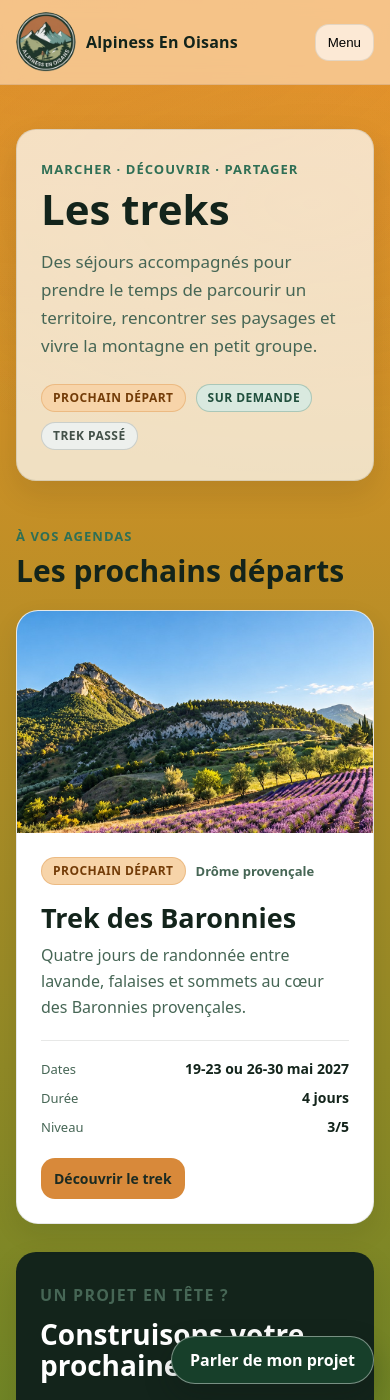
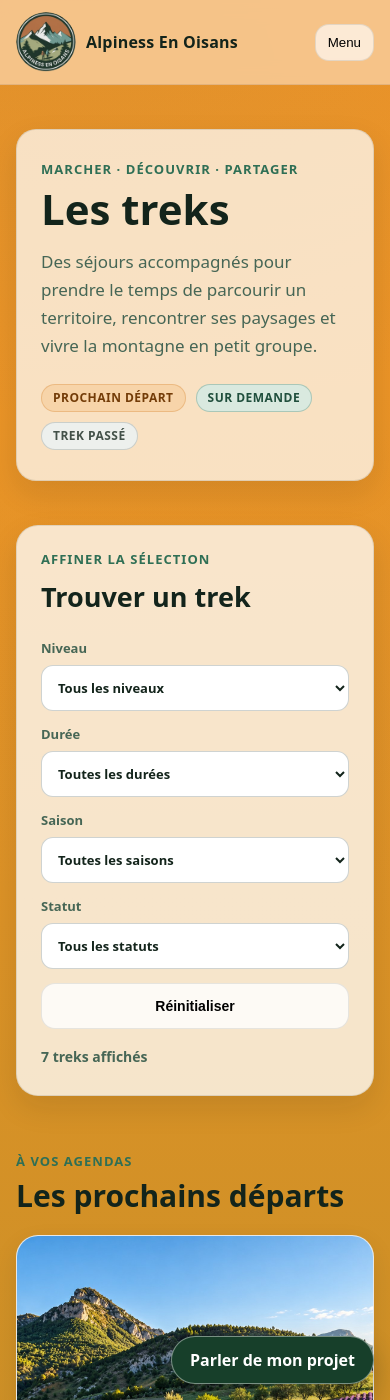
Before and after one commit to cleeve007/site_alpiness, a Jekyll site: the page built from treks/index.html, in a window 390 px wide and 1400 px high. Built offline with Jekyll 4.4.1, drawn with Linux system fonts in a browser that asks for light colours; some of the changed text lies outside the part shown.

Commit message:
Créer le catalogue complet des treks

```diff
--- a/_includes/trek-card.html
+++ b/_includes/trek-card.html
@@ -1,19 +1,10 @@
 {% assign trek = include.trek %}
-{% case trek.status %}
-  {% when "upcoming" %}
-    {% assign card_cta = "Découvrir le trek" %}
-    {% assign card_url = trek.url %}
-  {% when "on-request" %}
-    {% assign card_cta = "Parler de ce trek" %}
-    {% assign card_url = "/contact" %}
-  {% else %}
-    {% assign card_cta = "Organiser un trek similaire" %}
-    {% assign card_url = "/contact" %}
-{% endcase %}
+{% assign card_cta = "Découvrir le trek" %}
+{% assign card_url = trek.url %}
 {% if trek.card_cta %}{% assign card_cta = trek.card_cta %}{% endif %}
 {% if trek.card_url %}{% assign card_url = trek.card_url %}{% endif %}
 
-<article class="trek-card trek-card--{{ trek.status | default: 'past' }}">
+<article class="trek-card trek-card--{{ trek.status | default: 'past' }}" data-trek-card data-status="{{ trek.status | default: 'past' }}" data-level="{{ trek.filter_level | default: trek.level | default: 'unknown' }}" data-duration="{{ trek.duration_days | default: 'unknown' }}" data-season="{{ trek.season | default: 'unknown' }}">
   {% if trek.hero.image %}
     <a class="trek-card-media" href="{{ trek.url | relative_url }}" aria-label="Découvrir {{ trek.title }}">
       <img src="{{ trek.hero.image | relative_url }}" alt="{{ trek.hero.alt | default: trek.title }}" loading="lazy">
@@ -29,11 +20,12 @@
     <h3><a href="{{ trek.url | relative_url }}">{{ trek.title }}</a></h3>
     {% if trek.card_summary %}<p>{{ trek.card_summary }}</p>{% elsif trek.summary %}<p>{{ trek.summary }}</p>{% endif %}
 
-    {% if trek.card_date or trek.duration or trek.level %}
+    {% if trek.card_date or trek.duration or trek.level or trek.level_label or trek.card_price %}
       <ul class="trek-card-meta" aria-label="Informations principales">
-        {% if trek.card_date %}<li><span>Dates</span><strong>{{ trek.card_date }}</strong></li>{% endif %}
         {% if trek.duration %}<li><span>Durée</span><strong>{{ trek.duration }}</strong></li>{% endif %}
-        {% if trek.level %}<li><span>Niveau</span><strong>{{ trek.level }}/5</strong></li>{% endif %}
+        {% if trek.level %}<li><span>Niveau</span><strong>{{ trek.level }}/5</strong></li>{% elsif trek.level_label %}<li><span>Niveau</span><strong>{{ trek.level_label }}</strong></li>{% endif %}
+        {% if trek.card_date %}<li><span>Prochaine date</span><strong>{{ trek.card_date }}</strong></li>{% endif %}
+        {% if trek.card_price %}<li><span>Prix</span><strong>{{ trek.card_price }}</strong></li>{% endif %}
       </ul>
     {% endif %}
 
--- a/assets/css/styles.css
+++ b/assets/css/styles.css
@@ -199,6 +199,113 @@
 
 .trek-catalogue-cta {
     margin-top: 54px;
+}
+
+.trek-filters {
+    margin: 0 0 56px;
+    padding: clamp(24px, 4vw, 38px);
+    border: 1px solid var(--line);
+    border-radius: 22px;
+    background: rgba(255,255,255,.76);
+    box-shadow: var(--shadow);
+}
+
+.trek-filters-heading h2 {
+    margin: 0 0 24px;
+    font-size: clamp(27px, 3vw, 38px);
+}
+
+.trek-filter-form {
+    display: grid;
+    grid-template-columns: repeat(4, minmax(0, 1fr)) auto;
+    align-items: end;
+    gap: 14px;
+}
+
+.trek-filter-form label {
+    display: grid;
+    gap: 8px;
+    color: var(--muted);
+    font-size: 13px;
+    font-weight: 850;
+}
+
+.trek-filter-form select {
+    width: 100%;
+    min-height: 46px;
+    padding: 10px 38px 10px 12px;
+    border: 1px solid rgba(19,36,27,.2);
+    border-radius: 12px;
+    background: #fff;
+    color: var(--text);
+    font: inherit;
+}
+
+.trek-filter-form select:focus-visible {
+    outline: 3px solid rgba(47,111,85,.28);
+    outline-offset: 2px;
+}
+
+.trek-filter-reset {
+    min-height: 46px;
+}
+
+.trek-filter-summary {
+    min-height: 24px;
+    margin: 18px 0 0;
+    color: var(--muted);
+    font-size: 14px;
+    font-weight: 750;
+}
+
+.trek-card[hidden],
+.trek-catalogue-section[hidden] {
+    display: none;
+}
+
+.trek-group-empty,
+.trek-filter-empty {
+    padding: 26px;
+    border: 1px dashed rgba(19,36,27,.22);
+    border-radius: 18px;
+    background: rgba(255,255,255,.5);
+    color: var(--muted);
+}
+
+.trek-group-empty p,
+.trek-filter-empty {
+    margin: 0;
+}
+
+.trek-group-empty a {
+    display: inline-flex;
+    margin-top: 12px;
+    color: var(--accent2);
+    font-weight: 900;
+}
+
+.trek-filter-empty {
+    margin-top: 32px;
+}
+
+@media (max-width: 1000px) {
+    .trek-filter-form {
+        grid-template-columns: repeat(2, minmax(0, 1fr));
+    }
+
+    .trek-filter-reset {
+        justify-self: start;
+    }
+}
+
+@media (max-width: 620px) {
+    .trek-filter-form {
+        grid-template-columns: 1fr;
+    }
+
+    .trek-filter-reset {
+        width: 100%;
+    }
 }
 
 .trip-detail {
--- a/assets/js/main.js
+++ b/assets/js/main.js
@@ -66,7 +66,7 @@ function setupActiveNav() {
         "preparation-physique-trek": "preparer-un-objectif",
         "observation-marmottes": "decouverte-du-patrimoine",
     };
-    const navPage = parentPages[currentPage] || currentPage;
+    const navPage = window.location.pathname.startsWith("/treks/") ? "treks" : (parentPages[currentPage] || currentPage);
     if (currentPage === "contact") document.body.classList.add("is-contact-page");
     document.querySelectorAll(".nav-list a[href]").forEach((link) => {
         const href = link.getAttribute("href");
@@ -76,10 +76,49 @@ function setupActiveNav() {
     });
 }
 
+function setupTrekFilters() {
+    const form = document.querySelector("#trek-filter-form");
+    if (!form) return;
+
+    const cards = [...document.querySelectorAll("[data-trek-card]")];
+    const groups = [...document.querySelectorAll("[data-trek-group]")];
+    const summary = document.querySelector("#trek-filter-summary");
+    const empty = document.querySelector("#trek-filter-empty");
+
+    const applyFilters = () => {
+        const values = Object.fromEntries(new FormData(form).entries());
+        let visibleCount = 0;
+
+        cards.forEach((card) => {
+            const matches = ["level", "duration", "season", "status"].every((key) => !values[key] || card.dataset[key] === values[key]);
+            card.hidden = !matches;
+            if (matches) visibleCount += 1;
+        });
+
+        groups.forEach((group) => {
+            const groupCards = [...group.querySelectorAll("[data-trek-card]")];
+            if (groupCards.length) {
+                group.hidden = !groupCards.some((card) => !card.hidden);
+                return;
+            }
+            const otherFiltersActive = values.level || values.duration || values.season;
+            group.hidden = Boolean(otherFiltersActive) || Boolean(values.status && values.status !== group.dataset.trekGroup);
+        });
+
+        if (summary) summary.textContent = `${visibleCount} trek${visibleCount > 1 ? "s" : ""} affiché${visibleCount > 1 ? "s" : ""}`;
+        if (empty) empty.hidden = visibleCount > 0 || groups.some((group) => !group.hidden && !group.querySelector("[data-trek-card]"));
+    };
+
+    form.addEventListener("change", applyFilters);
+    form.addEventListener("reset", () => window.setTimeout(applyFilters, 0));
+    applyFilters();
+}
+
 (async () => {
     await injectPartial("#header-slot", "/partials/header.html");
     await injectPartial("#footer-slot", "/partials/footer.html");
     setupNav();
     setupActiveNav();
     setupFooterYear();
+    setupTrekFilters();
 })();
--- a/treks/index.html
+++ b/treks/index.html
@@ -32,41 +32,73 @@ permalink: /treks/
     {% assign requested_treks = sorted_treks | where: "status", "on-request" %}
     {% assign past_treks = sorted_treks | where: "status", "past" %}
 
-    {% if upcoming_treks.size > 0 %}
-      <section class="trek-catalogue-section" id="prochains-departs" aria-labelledby="treks-upcoming-title">
+    <section class="trek-filters" aria-labelledby="trek-filters-title">
+      <div class="trek-filters-heading">
+        <p class="trip-section-kicker">Affiner la sélection</p>
+        <h2 id="trek-filters-title">Trouver un trek</h2>
+      </div>
+      <form class="trek-filter-form" id="trek-filter-form">
+        <label>Niveau
+          <select name="level">
+            <option value="">Tous les niveaux</option>
+            <option value="3">Niveau 3/5</option>
+            <option value="mixed">Niveaux variables</option>
+            <option value="unknown">À confirmer</option>
+          </select>
+        </label>
+        <label>Durée
+          <select name="duration">
+            <option value="">Toutes les durées</option>
+            <option value="4">4 jours</option>
+            <option value="5">5 jours</option>
+            <option value="6">6 jours</option>
+          </select>
+        </label>
+        <label>Saison
+          <select name="season">
+            <option value="">Toutes les saisons</option>
+            <option value="spring">Printemps</option>
+            <option value="autumn">Automne</option>
+          </select>
+        </label>
+        <label>Statut
+          <select name="status">
+            <option value="">Tous les statuts</option>
+            <option value="upcoming">Prochain départ</option>
+            <option value="on-request">Sur demande</option>
+            <option value="past">Trek passé</option>
+          </select>
+        </label>
+        <button class="btn trek-filter-reset" type="reset">Réinitialiser</button>
+      </form>
+      <p class="trek-filter-summary" id="trek-filter-summary" aria-live="polite"></p>
+    </section>
+
+      <section class="trek-catalogue-section" id="prochains-departs" data-trek-group="upcoming" aria-labelledby="treks-upcoming-title">
         <div class="trek-catalogue-heading">
           <p class="trip-section-kicker">À vos agendas</p>
           <h2 id="treks-upcoming-title">Les prochains départs</h2>
         </div>
-        <div class="trek-card-grid">
-          {% for trek in upcoming_treks %}{% include trek-card.html trek=trek %}{% endfor %}
-        </div>
+        {% if upcoming_treks.size > 0 %}<div class="trek-card-grid">{% for trek in upcoming_treks %}{% include trek-card.html trek=trek %}{% endfor %}</div>{% else %}<div class="trek-group-empty"><p>Aucun prochain départ n’est publié pour le moment.</p><a href="/contact">Être informé des prochains séjours</a></div>{% endif %}
       </section>
-    {% endif %}
 
-    {% if requested_treks.size > 0 %}
-      <section class="trek-catalogue-section" id="treks-sur-demande" aria-labelledby="treks-request-title">
+      <section class="trek-catalogue-section" id="treks-sur-demande" data-trek-group="on-request" aria-labelledby="treks-request-title">
         <div class="trek-catalogue-heading">
           <p class="trip-section-kicker">À construire ensemble</p>
-          <h2 id="treks-request-title">Des aventures à organiser ensemble</h2>
+          <h2 id="treks-request-title">Les treks sur demande</h2>
         </div>
-        <div class="trek-card-grid">
-          {% for trek in requested_treks %}{% include trek-card.html trek=trek %}{% endfor %}
-        </div>
+        {% if requested_treks.size > 0 %}<div class="trek-card-grid">{% for trek in requested_treks %}{% include trek-card.html trek=trek %}{% endfor %}</div>{% else %}<div class="trek-group-empty"><p>Ces séjours seront ajoutés au fil de la refonte. Vous pouvez déjà construire une aventure adaptée à votre groupe.</p><a href="/contact">Construire un trek sur mesure</a></div>{% endif %}
       </section>
-    {% endif %}
 
-    {% if past_treks.size > 0 %}
-      <section class="trek-catalogue-section" id="treks-realises" aria-labelledby="treks-past-title">
+      <section class="trek-catalogue-section" id="treks-realises" data-trek-group="past" aria-labelledby="treks-past-title">
         <div class="trek-catalogue-heading">
           <p class="trip-section-kicker">Inspirations</p>
-          <h2 id="treks-past-title">Ils peuvent devenir votre prochaine aventure</h2>
+          <h2 id="treks-past-title">Inspirations et treks déjà réalisés</h2>
         </div>
-        <div class="trek-card-grid">
-          {% for trek in past_treks %}{% include trek-card.html trek=trek %}{% endfor %}
-        </div>
+        {% if past_treks.size > 0 %}<div class="trek-card-grid">{% for trek in past_treks %}{% include trek-card.html trek=trek %}{% endfor %}</div>{% else %}<div class="trek-group-empty"><p>Les précédentes aventures seront bientôt présentées ici.</p></div>{% endif %}
       </section>
-    {% endif %}
+
+    <p class="trek-filter-empty" id="trek-filter-empty" hidden>Aucun trek ne correspond à ces critères. Essayez de modifier ou de réinitialiser les filtres.</p>
 
     <section class="trip-cta trek-catalogue-cta">
       <div>
```
Also changed, not shown: _data/treks-missing.yml (added, +31 -0 lines), _treks/baronnies-2027.md (+5 -0 lines), _treks/majorque-es-blau.md (added, +57 -0 lines), _treks/mont-olympe.md (added, +57 -0 lines), _treks/pays-basque-2025.md (added, +57 -0 lines), _treks/portugal-chemin-des-pecheurs.md (added, +57 -0 lines), _treks/pyrenees-2024.md (added, +57 -0 lines), _treks/tenerife-2023.md (added, +57 -0 lines), assets/img/trek-majorque/hero-majorque.webp (added), assets/img/trek-mont-olympe/hero-mont-olympe.webp (added), assets/img/trek-pays-basque/hero-pays-basque.webp (added), assets/img/trek-portugal/hero-portugal.webp (added), assets/img/trek-pyrenees/hero-pyrenees.webp (added), assets/img/trek-tenerife/hero-tenerife.webp (added).
